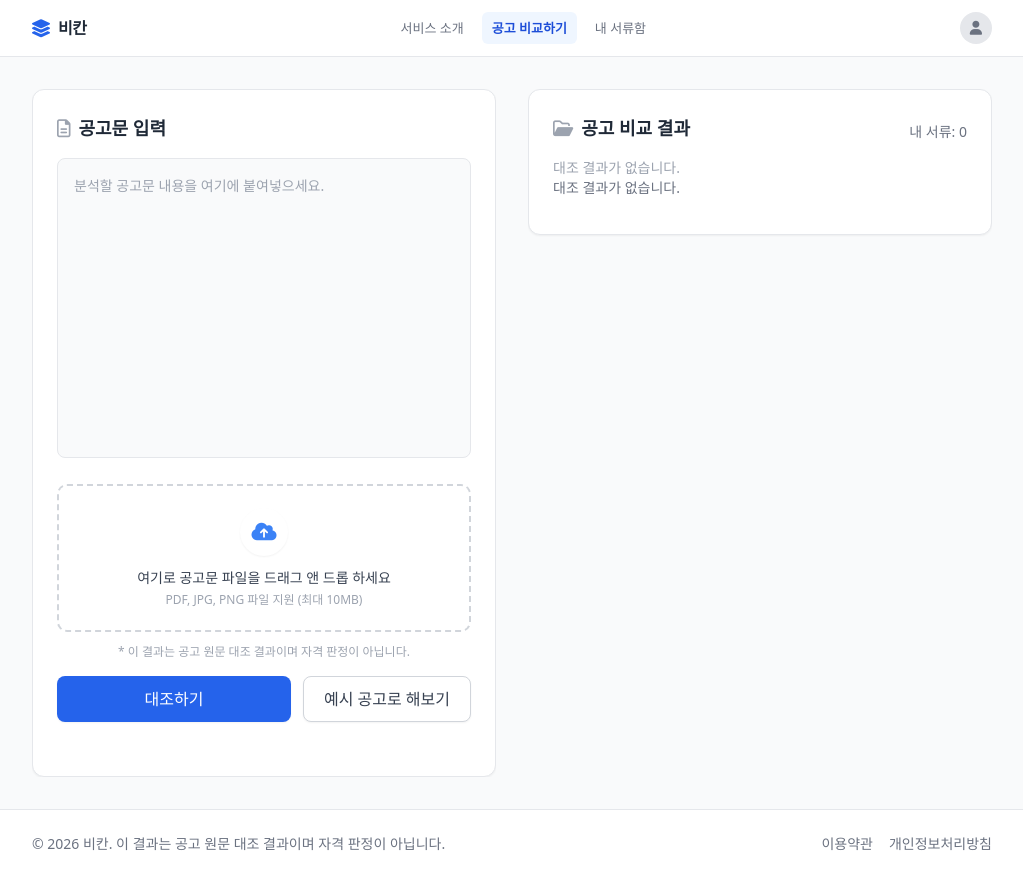
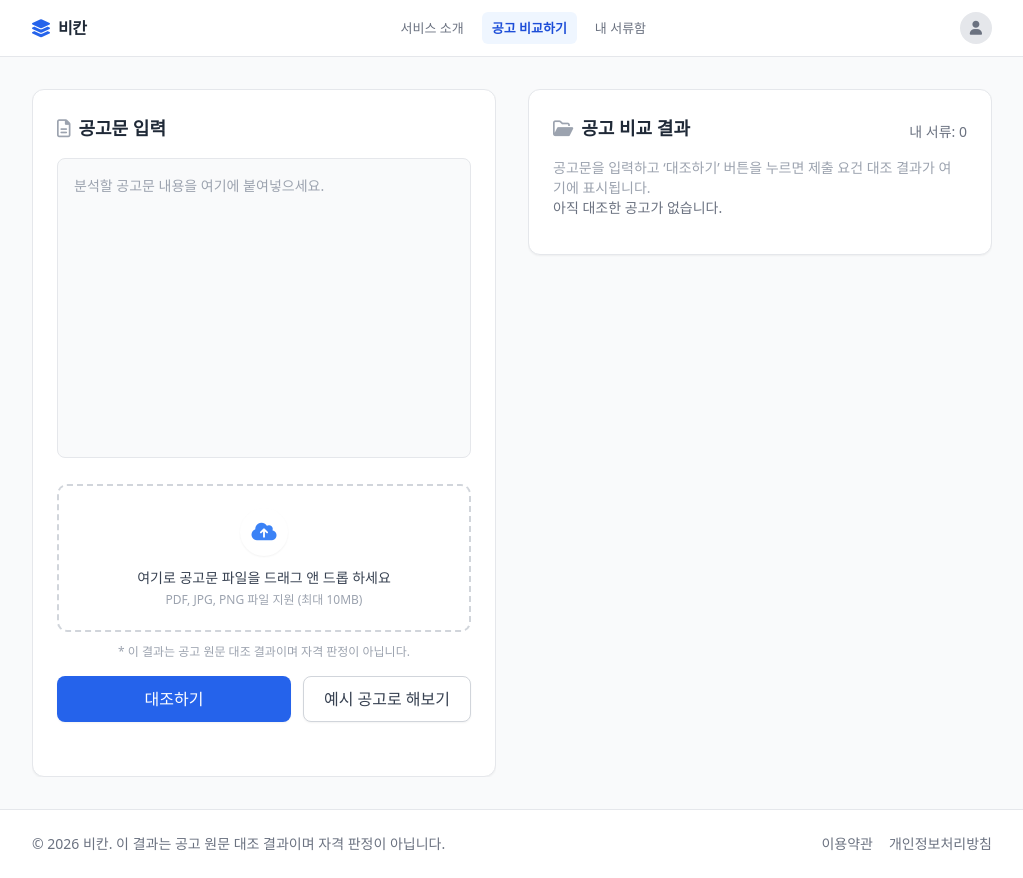
Before and after one commit to ohead-yonsei/MABC2026, a website: page index.html in a window 1280 px wide. Shown: the whole page, without its empty margins (128-1151 px from the left). Drawn offline with nearby package versions, Linux system fonts and the light colour scheme.

Commit message:
fix: 초기 대조 결과 화면에 안내 문구 표시(빈 상태/결과 없음 구분)

```diff
--- a/index.html
+++ b/index.html
@@ -111,7 +111,9 @@
           <div id="docCountTag" class="text-sm text-gray-500">내 서류: 0</div>
         </div>
 
-        <div id="contrastList" class="flex flex-col gap-3 flex-grow overflow-y-auto pr-1"></div>
+        <div id="contrastList" class="flex flex-col gap-3 flex-grow overflow-y-auto pr-1">
+          <p class="text-sm text-gray-400">공고문을 입력하고 ‘대조하기’ 버튼을 누르면 제출 요건 대조 결과가 여기에 표시됩니다.</p>
+        </div>
 
         <div id="contrastSummary" class="text-sm text-gray-500 mb-3">대조할 수 있는 서류가 없습니다. ‘내 서류함’에서 서류를 추가하세요.</div>
       </div>
@@ -467,6 +469,11 @@
   function renderContrastResult(result){
     const rows = result && result.rows ? result.rows : [];
     const list = $("#contrastList");
+    if(!result){
+      // 최초 상태: 안내 문구는 HTML에 맡겨두고 요약만 정리
+      $("#contrastSummary").textContent = "아직 대조한 공고가 없습니다.";
+      return;
+    }
     if(!rows.length){
       list.innerHTML = "<p class='text-sm text-gray-400'>대조 결과가 없습니다.</p>";
       $("#contrastSummary").textContent = "대조 결과가 없습니다.";
```
